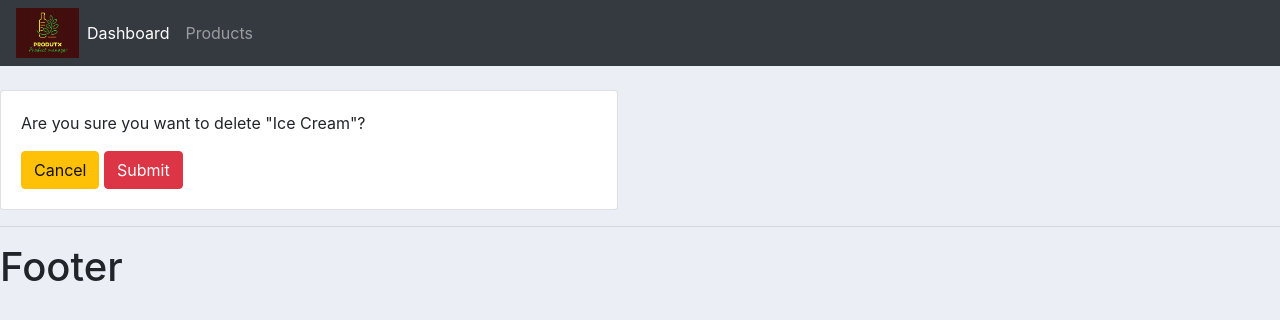
After one commit to dhillonavdeep/OnlineStore, a Django app: page /delete_order/1/ in a window 1280 px wide. The commit adds this page. Shown: the top 320 px of the page. Run offline with Django 3.2, Linux system fonts and the light colour scheme; data comes from the database, SQL or seed files in the repository; both versions use the stored data as it was after the commit; some libraries are stand-ins or nearby versions.

Commit message:
Added order update and delete pages

```diff
--- a/accounts/models.py
+++ b/accounts/models.py
@@ -38,3 +38,5 @@ class Order(models.Model):
     product=  models.ForeignKey(Product,null=True,on_delete=models.SET_NULL)
     date_created = models.DateTimeField(auto_now_add=True,null=True)
     status = models.CharField(choices=STATUS, max_length=50)
+    def __str__(self) -> str:
+        return self.product.name
--- a/accounts/templates/accounts/customer.html
+++ b/accounts/templates/accounts/customer.html
@@ -56,8 +56,8 @@
                     <td>{{order.product.category}}</td>
                     <td>{{order.product.date_created}}</td>
                     <td>{{order.status}}</td>
-                    <td><a class="btn btn-sm btn-info"href="">Update</a></td>
-                    <td><a class="btn btn-sm btn-danger" href="">Remove</a></td>
+                    <td><a class="btn btn-sm btn-info"  href="{%url 'update_order' order.id%}">Update</a></td>
+                    <td><a class="btn btn-sm btn-danger"  href="{%url 'delete_order' order.id%}">Delete</a></td>
                 </tr>
                 {%endfor%}
             </table>
--- /dev/null
+++ b/accounts/templates/accounts/delete.html
@@ -0,0 +1,17 @@
+{% extends 'accounts/main.html' %}
+{% load static %}
+{% block content %}
+<br>
+<div class="row">
+    <div class="col-md-6">
+        <div class="card card-body">
+            <p>Are you sure you want to delete "{{item}}"?</p>
+            <form action="{% url 'delete_order' item.id %}" method="POST">
+                {% csrf_token %}
+                <a class='btn btn-warning' href="{% url 'home' %}">Cancel</a>
+                <input class='btn btn-danger' type="submit" name="Confirm">
+            </form>
+        </div>
+    </div>
+</div>
+{% endblock content %}
--- a/accounts/templates/accounts/navbar.html
+++ b/accounts/templates/accounts/navbar.html
@@ -7,10 +7,10 @@
   <div class="collapse navbar-collapse" id="navbarNav">
     <ul class="navbar-nav">
       <li class="nav-item active">
-        <a class="nav-link" href="#">Dashboard</a>
+        <a class="nav-link" href="{% url 'home' %}">Dashboard</a>
       </li>
       <li class="nav-item">
-        <a class="nav-link" href="#">Products</a>
+        <a class="nav-link" href="{% url  'products' %}">Products</a>
       </li>
     </ul>
   </div>
--- a/accounts/urls.py
+++ b/accounts/urls.py
@@ -2,8 +2,12 @@ from django.urls import path
 from . import views
 
 urlpatterns = [
-    path('',views.home),
-    path('contact',views.contact),
-    path('products',views.products),
-    path('customer/<str:pk_test>/',views.customer),
+    path('',views.home, name="home"),
+    path('contact',views.contact,),
+    path('products',views.products,name="products"),
+    path('customer/<str:pk_test>/',views.customer,name="customer"),
+
+    path('create_order/',views.createOrder,name="create_order"),
+    path('update_order/<str:pk>/',views.updateOrder,name="update_order"),
+    path('delete_order/<str:pk>/',views.deleteOrder,name="delete_order"),
 ]
--- a/accounts/views.py
+++ b/accounts/views.py
@@ -1,10 +1,10 @@
-from django.shortcuts import render
+from django.shortcuts import render,redirect
 
 # Create your views here.
 
 from django.http import HttpResponse
 from .models import *
-
+from .forms import OrderForm
 
 def home(request):
     orders = Order.objects.all()
@@ -38,3 +38,38 @@ def customer(request,pk_test):
     context={'customer':customer,'orders':orders,'order_count':order_count}
 
     return render(request,'accounts/customer.html',context)
+
+def createOrder(request):
+    form = OrderForm()
+    context= {'form':form}
+    if request.method == 'POST':
+        #print('PRINTING POST:',request.POST)
+        form = OrderForm(request.POST)
+        if form.is_valid():
+            form.save()
+            return redirect('/')
+
+    return render(request,'accounts/order_form.html',context)
+
+def updateOrder(request,pk):
+    order = Order.objects.get(id=pk) # gets id from GET request
+    form = OrderForm(instance=order)
+    context={'form':form}
+    if request.method == 'POST':
+        #print('PRINTING POST:',request.POST)
+        form = OrderForm(request.POST,instance=order)
+        #normal request.POST will create a new instance but using instance we specify which specific one to change
+        if form.is_valid():
+            form.save()
+            return redirect('/')
+
+    return render(request,'accounts/order_form.html',context)
+
+def deleteOrder(request,pk):
+    order = Order.objects.get(id=pk)
+    if request.method == "POST":
+        order.delete()
+        return redirect('/')
+
+    context = {'item':order}
+    return render(request,'accounts/delete.html',context)
```
Also changed, not shown: accounts/forms.py (added, +8 -0 lines), accounts/templates/accounts/dashboard.html (+4 -3 lines), accounts/templates/accounts/order_form.html (added, +15 -0 lines), db.sqlite3.
